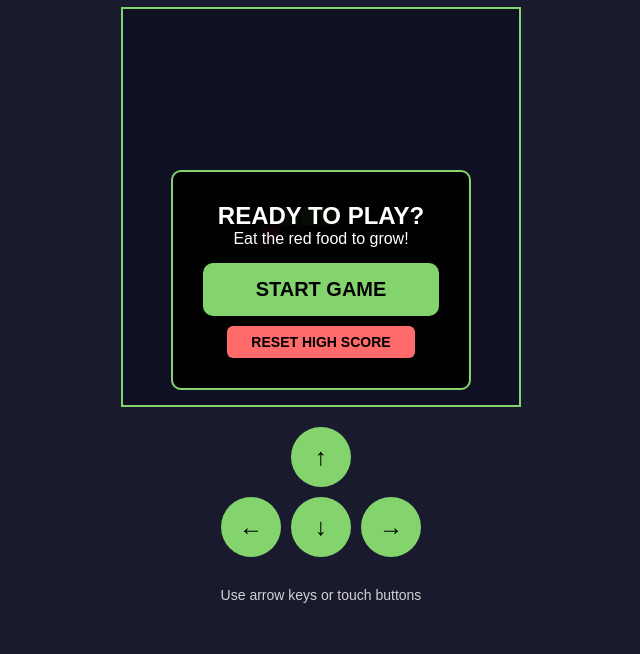
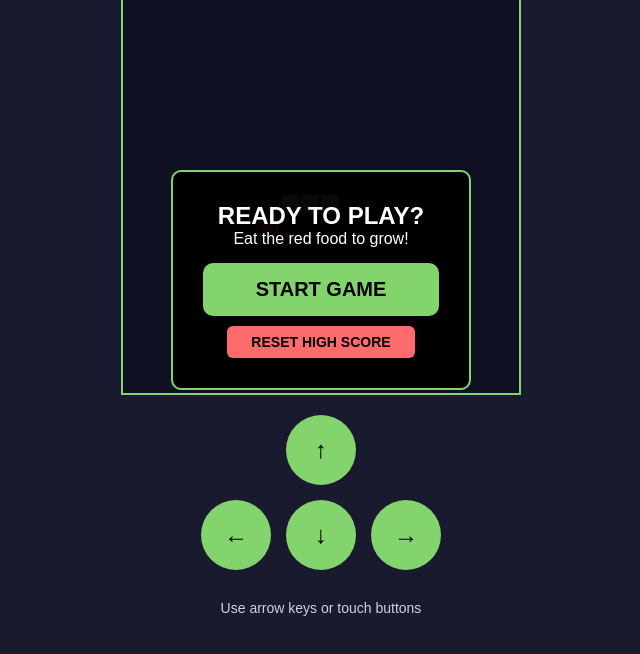
Before and after one commit to MatthewDelong/Nokia-Snake, a plain HTML site: page index.html in a window 1280 px wide. Shown: the part 120-774 px from the top of the page, without its empty margins (319-959 px from the left). Drawn offline with Linux system fonts and the light colour scheme.

Commit message:
working on button arrows

```diff
--- a/index.html
+++ b/index.html
@@ -1,5 +1,6 @@
 <!DOCTYPE html>
 <html lang="en">
+
 <head>
     <meta charset="UTF-8">
     <meta name="viewport" content="width=device-width, initial-scale=1.0, user-scalable=no">
@@ -8,6 +9,7 @@
     <link rel="apple-touch-icon" href="apple-touch-icon.png">
     <link rel="stylesheet" href="style.css" />
 </head>
+
 <body>
     <div class="container">
         <h1>NOKIA SNAKE</h1>
@@ -18,10 +20,14 @@
         <canvas id="gameCanvas"></canvas>
 
         <div class="controls">
-            <button id="upBtn" class="control-btn">↑</button>
-            <button id="leftBtn" class="control-btn">←</button>
-            <button id="downBtn" class="control-btn">↓</button>
-            <button id="rightBtn" class="control-btn">→</button>
+            <div class="control-row">
+                <button id="upBtn" class="control-btn">↑</button>
+            </div>
+            <div class="control-row">
+                <button id="leftBtn" class="control-btn">←</button>
+                <button id="downBtn" class="control-btn">↓</button>
+                <button id="rightBtn" class="control-btn">→</button>
+            </div>
         </div>
 
         <div class="instructions">
@@ -43,4 +49,5 @@
     </div>
     <script src="game.js"></script>
 </body>
+
 </html>
--- a/style.css
+++ b/style.css
@@ -47,7 +47,8 @@
   display: block;
   margin: 0 auto;
 }
-        #startScreen, #gameOver {
+#startScreen,
+#gameOver {
   position: absolute;
   top: 50%;
   left: 50%;
@@ -63,7 +64,8 @@
 #gameOver {
   border: 2px solid #ff4444;
 }
-        #startBtn, #restartBtn {
+#startBtn,
+#restartBtn {
   background: #83d46c;
   border: none;
   padding: 15px 25px;
@@ -87,25 +89,28 @@
   margin-top: 10px;
   width: 80%;
 }
-        #startBtn:hover, #restartBtn:hover {
+#startBtn:hover,
+#restartBtn:hover {
   background: #9ae285;
 }
 #resetScoreBtn:hover {
   background: #ff8e8e;
 }
 .controls {
-            display: grid;
-            grid-template-areas:
-                ". up ."
-                "left down right";
-            gap: 10px;
-            justify-content: center;
+    display: flex;
+    flex-direction: column;
+    align-items: center;
+    gap: 15px;
     margin-top: 20px;
     margin-bottom: 30px;
-            max-width: 200px;
-            margin-left: auto;
-            margin-right: auto;
 }
+
+.control-row {
+    display: flex;
+    gap: 15px;
+    justify-content: center;
+}
+
 .control-btn {
     background: #83d46c;
     border: none;
@@ -113,20 +118,30 @@
     font-size: 24px;
     border-radius: 50%;
     cursor: pointer;
-            width: 60px;
-            height: 60px;
+    width: 70px;
+    height: 70px;
     display: flex;
     align-items: center;
     justify-content: center;
+    font-weight: bold;
 }
+
 .control-btn:active {
     background: #9ae285;
     transform: scale(0.95);
 }
-        #upBtn { grid-area: up; }
-        #leftBtn { grid-area: left; }
-        #downBtn { grid-area: down; }
-        #rightBtn { grid-area: right; }
+#upBtn {
+  grid-area: up;
+}
+#leftBtn {
+  grid-area: left;
+}
+#downBtn {
+  grid-area: down;
+}
+#rightBtn {
+  grid-area: right;
+}
 .instructions {
   font-size: clamp(12px, 4vw, 14px);
   margin-top: 10px;
```
Lines whose indentation alone changed are shown as unchanged.
